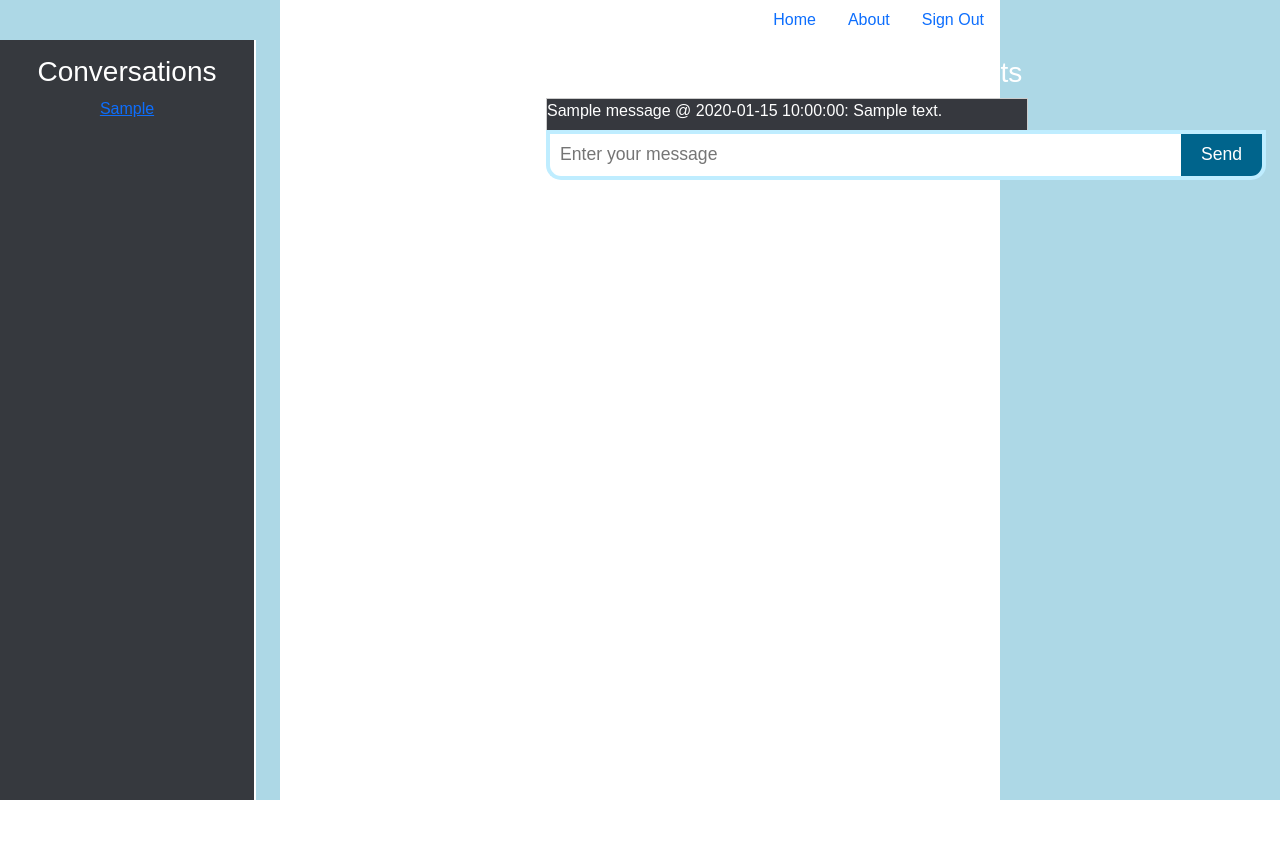
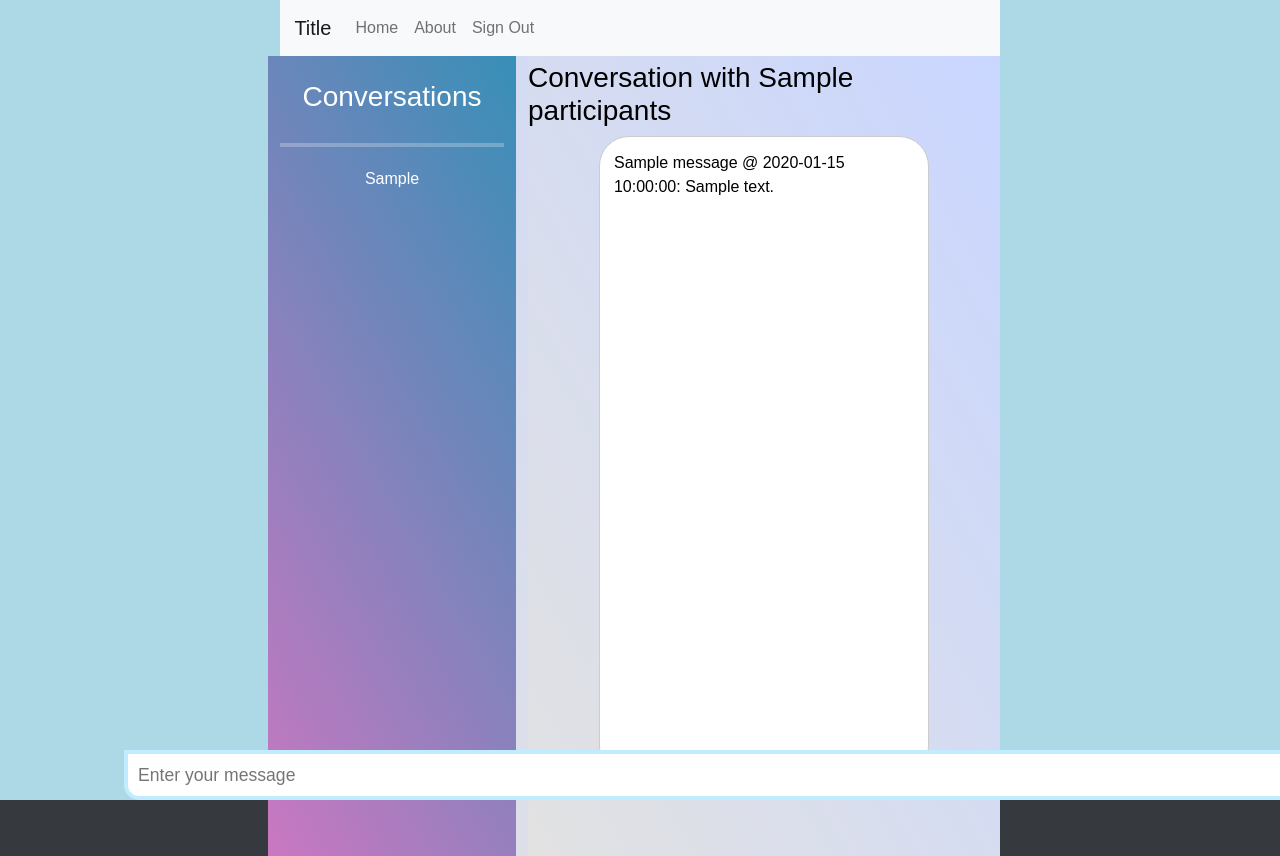
Before and after one commit to YueYingLee/CMPE-148, a Flask app: template app/templates/conversation.html in a window 1280 px wide. Before the commit the page ends 800 px from the top, so only its background shows below. Run offline with Flask 3, Linux system fonts and the light colour scheme; tables that the repository leaves empty hold one stand-in row (values such as "Sample post"); the template is opened without the code that fills it: values that come from a table or form of the project are taken from there, most other values are stand-ins (such as "Sample title", 1, 10 or a date in 2020); some libraries are stand-ins or nearby versions.

Commit message:
frontend for conversation page to fit theme

```diff
--- a/app/static/css/conversation.css
+++ b/app/static/css/conversation.css
@@ -1,14 +1,58 @@
+* {
+  font-family: 'Montserrat', sans-serif;
+}
+
+.main {
+  background: linear-gradient(60deg, #e2e2e2, #c9d6ff);
+}
+
+.title{
+  padding: 4%;
+  text-align: center;
+}
+
+.left {
+  min-height: 93vh;
+  background: linear-gradient(60deg, rgb(202, 119, 193), #378fb7);
+  text-align: center;
+}
+
+.convo-holder{
+  text-align: center;
+  list-style-type: none;
+}
+
+.convo-nav-link {
+  text-decoration: none;
+  color: white;
+}
+
+hr {
+  border: 2px solid white; /* Change the color and style as needed */
+  margin: 1%;
+  width: 100%;
+}
+
+h3 {
+  margin-top: 1%;
+}
+
 #conversation{
-  position: relative;
-  left: 250px;
+  /* position: relative; */
+  /* left: 250px; */
+  display: flex;
+  align-items: center;
+  background: linear-gradient(60deg, #e2e2e2, #c9d6ff);
+  color: black;
 }
 .message-container {
     width: 70%;
     height: 80%;
+    background-color: #ffffff;
     border: 1px solid #ccc;
-    background-color: #36383e;
+    border-radius: 30px;
+    padding: 3%;
     overflow-y: auto;
-
   }
 
   .message {
@@ -33,24 +77,14 @@
 
 #message-box{
   margin-top: 10px;
+  width: 70%;
+  display: flex;
+  justify-content: space-between;
 }
 
 #message-input{
-  width: 66%;
+  width: 91%;
 }
-
-.sidebar {
-  margin-top: 40px;
-  height: 100%;
-  width: 20%;
-  position: absolute;
-  left: 0;
-  top: 0;
-  background-color: #36393e;
-  border-right: 2px solid white;
-  overflow-y: auto;
-  }
-
   .title{
     margin-top: 15px;
     text-align: center;
--- a/app/static/css/home.css
+++ b/app/static/css/home.css
@@ -20,7 +20,7 @@ hr {
   min-height: 93vh;
   background: linear-gradient(60deg, rgb(202, 119, 193), #378fb7);
   text-align: center;
-  }
+}
 
 .title{
   padding: 4%;
--- a/app/templates/conversation.html
+++ b/app/templates/conversation.html
@@ -1,5 +1,6 @@
 <!-- TO DO: DISPLAY MESSAGES + MAKE CHAT WINDOW (?) + DISPLAY SENT MESSAGE-->
-<link href="https://cdn.jsdelivr.net/npm/bootstrap@5.0.2/dist/css/bootstrap.min.css" rel="stylesheet" integrity="sha384-EVSTQN3/azprG1Anm3QDgpJLIm9Nao0Yz1ztcQTwFspd3yD65VohhpuuCOmLASjC" crossorigin="anonymous">
+<link href="https://cdn.jsdelivr.net/npm/bootstrap@5.0.2/dist/css/bootstrap.min.css" rel="stylesheet"
+  integrity="sha384-EVSTQN3/azprG1Anm3QDgpJLIm9Nao0Yz1ztcQTwFspd3yD65VohhpuuCOmLASjC" crossorigin="anonymous">
 <link rel="stylesheet" href="{{ url_for('static', filename='css/conversation.css') }}">
 <link rel="stylesheet" href="{{ url_for('static', filename='css/general.css') }}">
 
@@ -9,7 +10,7 @@
   <p id="error">{{error}}</p>
   {% endif %}
 
-  <header class="mb-auto">
+  <!-- <header class="mb-auto">
     <div>
       <h3 class="float-md-start mb-0"> Title </h3>
       <nav class="nav nav-masthead justify-content-center float-md-end">
@@ -18,21 +19,58 @@
         <a class="nav-link" href="/logout"> Sign Out</a>
       </nav>
     </div>
- </header>
+  </header> -->
 
- <div class="sidebar">
+  <nav class="navbar navbar-expand-lg navbar-light bg-light">
+    <a class="navbar-brand" style="margin-left: 2%;" href="#">Title</a>
+    <button class="navbar-toggler" type="button" data-toggle="collapse" data-target="#navbarSupportedContent"
+      aria-controls="navbarSupportedContent" aria-expanded="false" aria-label="Toggle navigation">
+      <span class="navbar-toggler-icon"></span>
+    </button>
+
+    <div class="collapse navbar-collapse" id="navbarSupportedContent">
+      <ul class="navbar-nav mr-auto">
+        <li class="nav-item active">
+          <a class="nav-link" href="/homepage">Home</a>
+        </li>
+        <li class="nav-item">
+          <a class="nav-link" href="#">About</a>
+        </li>
+        <li class="nav-item">
+          <a class="nav-link" href="/logout">Sign Out</a>
+        </li>
+      </ul>
+    </div>
+  </nav>
+
+  <!-- <div class="sidebar">
     <h3 class="title"> Conversations </h3>
     <div class="convo-holder">
       {%for conversation in user_conversations%}
-    <a class="convo-nav-link" href="/conversation/conversation_id={{conversation.conv_id}}"> {{conversation.participants}} </a>
+      <a class="convo-nav-link" href="/conversation/conversation_id={{conversation.conv_id}}">
+        {{conversation.participants}} </a>
       {% endfor %}
     </div>
 
+  </div> -->
+
+  <div class="main">
+    <div class="row">
+      <div class="left col-4">
+        <h3 class="title">Conversations</h3>
+        <hr>
+        <div class="convo-holder">
+          {%for conversation in user_conversations%}
+          <li>
+            <a class="convo-nav-link" href="/conversation/conversation_id={{conversation.conv_id}}">
+              {{conversation.participants}} </a>
+          </li>
+          {% endfor %}
         </div>
-
- <div class="cover-container d-flex w-100 h-100 p-3 mx-auto flex-column" id="conversation">
+      </div>
+      <div class="right col-8">
+        <div class="cover-container" id="conversation">
           <h3> Conversation with {{participants}}</h3>
-
           {% with messages = get_flashed_messages() %}
           {% if messages %}
           <div class="alert alert-danger">
@@ -49,22 +87,22 @@
             var socketio = io.connect("http://10.20.6.8:5000")
             //var socketio = io();
             function joinConversation(conversationId) {
-            socketio.emit('join_room', {conversation_id: "{{conversation_id}}", user: "{{user.username}}"});
+              socketio.emit('join_room', { conversation_id: "{{conversation_id}}", user: "{{user.username}}" });
             }
             joinConversation();
 
-      socketio.on("message", function(message){
+            socketio.on("message", function (message) {
               createChatItem(message['message'], message['sender_name'], message['timestamp'])
             })
 
-      function createChatItem(message, sender, timestamp){
+            function createChatItem(message, sender, timestamp) {
               var messages = document.getElementById("messages")
               const content = `
                 <p> ${sender} @ ${timestamp}: ${message}
                 <br>
                 <br>
                 `
-          messages.innerHTML+= content
+              messages.innerHTML += content
             }
 
           </script>
@@ -92,11 +130,17 @@
               if (msgInput.value === "") return;
               //get the message, then "emit" a message event for the backend
               var msg = msgInput.value;
-          socketio.emit("message", { message: msg, conversation_id: "{{conversation_id}}", username: "{{user.username}}"});
+              socketio.emit("message", { message: msg, conversation_id: "{{conversation_id}}", username: "{{user.username}}" });
               msgInput.value = "";
             }
           </script>
         </div>
       </div>
     </div>
+  </div>
+</div>
+
+</div>
+
+
 {% endblock %}
--- a/app/templates/home.html
+++ b/app/templates/home.html
@@ -24,7 +24,7 @@
         <a class="nav-link" href="#">About</a>
       </li>
       <li class="nav-item">
-        <a class="nav-link" href="#">Sign Out</a>
+        <a class="nav-link" href="/logout">Sign Out</a>
       </li>
     </ul>
   </div>
```
Lines whose indentation alone changed are shown as unchanged.
